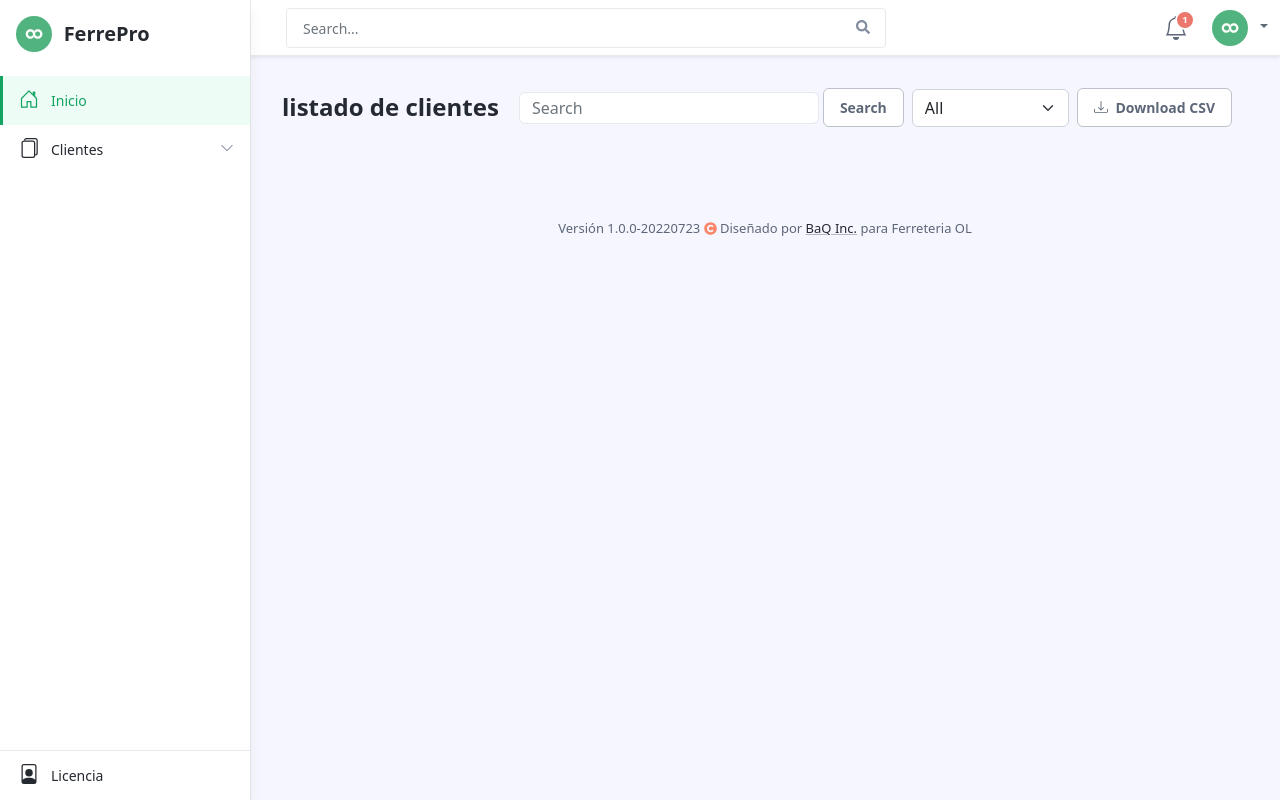
After one commit to brahiamcarmen/FerreApp-Web, a Django app: page /usuarios/listadoclientes in a window 1280 px wide. The commit adds this page. Run offline with Django 3.2, Linux system fonts and the light colour scheme; a user stored in the database is signed in; tables that the repository leaves empty hold one stand-in row (values such as "Sample post"); some libraries are stand-ins or nearby versions.

Commit message:
version 6

```diff
--- a/usuarios/templates/usuarios/base.html
+++ b/usuarios/templates/usuarios/base.html
@@ -111,9 +111,9 @@
 				    <ul class="app-menu list-unstyled accordion" id="menu-accordion">
 					    <li class="nav-item">
 					        <!--//Bootstrap Icons: https://icons.getbootstrap.com/ -->
-					        <a class="nav-link active" href="index.html">
+					        <a class="nav-link active" href="{% url 'usuarios:inicio' %}">
 						        <span class="nav-icon">
-						        <svg width="1em" height="1em" viewBox="0 0 16 16" class="bi bi-house-door" fill="currentColor" xmlns="http://www.w3.org/2000/svg">
+						        <svg width="1em" height="1em" viewBox="0 0 16 16" class="bi bi-house-door" fill="currentColor">
 								  	<path fill-rule="evenodd" d="M7.646 1.146a.5.5 0 0 1 .708 0l6 6a.5.5 0 0 1 .146.354v7a.5.5 0 0 1-.5.5H9.5a.5.5 0 0 1-.5-.5v-4H7v4a.5.5 0 0 1-.5.5H2a.5.5 0 0 1-.5-.5v-7a.5.5 0 0 1 .146-.354l6-6zM2.5 7.707V14H6v-4a.5.5 0 0 1 .5-.5h3a.5.5 0 0 1 .5.5v4h3.5V7.707L8 2.207l-5.5 5.5z"/>
 								  	<path fill-rule="evenodd" d="M13 2.5V6l-2-2V2.5a.5.5 0 0 1 .5-.5h1a.5.5 0 0 1 .5.5z"/>
 								</svg>
@@ -133,16 +133,14 @@
 						         </span>
 		                         <span class="nav-link-text">Clientes</span>
 		                        <span class="submenu-arrow">
-		                            <svg width="1em" height="1em" viewBox="0 0 16 16" class="bi bi-chevron-down" fill="currentColor" xmlns="http://www.w3.org/2000/svg">
+		                            <svg width="1em" height="1em" viewBox="0 0 16 16" class="bi bi-chevron-down" fill="currentColor">
 									  	<path fill-rule="evenodd" d="M1.646 4.646a.5.5 0 0 1 .708 0L8 10.293l5.646-5.647a.5.5 0 0 1 .708.708l-6 6a.5.5 0 0 1-.708 0l-6-6a.5.5 0 0 1 0-.708z"/>
 									</svg>
 	                             </span><!--//submenu-arrow-->
 					        </a><!--//nav-link-->
 					        <div id="submenu-1" class="collapse submenu submenu-1" data-bs-parent="#menu-accordion">
 						        <ul class="submenu-list list-unstyled">
-							        <li class="submenu-item"><a class="submenu-link" href="notifications.html">Lista de clientes</a></li>
-							        <hr>
-							        <li class="submenu-item"><a class="submenu-link" href="account.html">Registrar cliente</a></li>
+							        <li class="submenu-item"><a class="submenu-link" href="{% url 'usuarios:listadoclientes' %}">Lista de clientes</a></li>
 						        </ul>
 					        </div>
 					    </li><!--//nav-item-->
@@ -183,7 +181,7 @@
 	    <footer class="app-footer">
 		    <div class="container text-center py-3">
 		         <!--/* This template is free as long as you keep the footer attribution link. If you'd like to use the template without the attribution link, you can buy the commercial license via our website: themes.3rdwavemedia.com Thank you for your support. :) */-->
-            <small class="copyright">Designed with <span class="sr-only">love</span><i class="fas fa-heart" style="color: #fb866a;"></i> by <a class="app-link" href="http://themes.3rdwavemedia.com" target="_blank">Xiaoying Riley</a> for developers</small>
+            <small class="copyright">Versión {{version}} <span class="sr-only">BaQ Inc.</span><i class="fas fa-copyright" style="color: #fb866a;"></i> Diseñado por <a class="app-link" href="http://themes.3rdwavemedia.com" target="_blank">BaQ Inc.</a> para Ferreteria OL</small>
 
 		    </div>
 	    </footer><!--//app-footer-->
--- /dev/null
+++ b/usuarios/templates/usuarios/listadoclientes.html
@@ -0,0 +1,53 @@
+{% extends 'usuarios/base.html' %}
+{% load static %}
+{% block styles %}
+
+{% endblock %}
+{%block title %} <title>LC</title> {%endblock%}
+{% block content %}
+{% include 'usuarios/alerts.html' %}
+<!-- Titulo -->
+<div class="row g-4 mb-4">
+    <div class="row g-3 mb-4 align-items-center justify-content-between">
+        <div class="col-auto">
+            <h1 class="app-page-title mb-0">listado de clientes</h1>
+        </div>
+        <div class="col-auto">
+            <div class="page-utilities">
+                <div class="row g-2 justify-content-start justify-content-md-end align-items-center">
+                    <div class="col-auto">
+                        <form class="table-search-form row gx-1 align-items-center">
+                            <div class="col-auto">
+                                <input type="text" id="search-orders" name="searchorders" class="form-control search-orders" placeholder="Search">
+                            </div>
+                            <div class="col-auto">
+                                <button type="submit" class="btn app-btn-secondary">Search</button>
+                            </div>
+                        </form>
+                    </div><!--//col-->
+                    <div class="col-auto">
+                        <select class="form-select w-auto" >
+                            <option selected value="option-1">All</option>
+                            <option value="option-2">This week</option>
+                            <option value="option-3">This month</option>
+                            <option value="option-4">Last 3 months</option>
+                        </select>
+                    </div>
+                    <div class="col-auto">
+                        <a class="btn app-btn-secondary" href="#">
+                            <svg width="1em" height="1em" viewBox="0 0 16 16" class="bi bi-download me-1" fill="currentColor" xmlns="http://www.w3.org/2000/svg">
+                                <path fill-rule="evenodd" d="M.5 9.9a.5.5 0 0 1 .5.5v2.5a1 1 0 0 0 1 1h12a1 1 0 0 0 1-1v-2.5a.5.5 0 0 1 1 0v2.5a2 2 0 0 1-2 2H2a2 2 0 0 1-2-2v-2.5a.5.5 0 0 1 .5-.5z"/>
+                                <path fill-rule="evenodd" d="M7.646 11.854a.5.5 0 0 0 .708 0l3-3a.5.5 0 0 0-.708-.708L8.5 10.293V1.5a.5.5 0 0 0-1 0v8.793L5.354 8.146a.5.5 0 1 0-.708.708l3 3z"/>
+                            </svg>
+                            Download CSV
+                        </a>
+                    </div>
+                </div><!--//row-->
+            </div><!--//table-utilities-->
+        </div><!--//col-auto-->
+    </div><!--//row-->
+</div><!--//row-->
+{% endblock %}
+{% block scripts %}
+
+{% endblock %}
--- a/usuarios/urls.py
+++ b/usuarios/urls.py
@@ -1,6 +1,7 @@
 from django.conf.urls import url
-from usuarios.views import Inicio
+from usuarios.views import Inicio, ListaClientes
 
 urlpatterns = [
     url(r'^inicio/', Inicio.as_view(), name='inicio'),
+    url(r'listadoclientes', ListaClientes.as_view(), name='listadoclientes')
 ]
--- a/usuarios/views.py
+++ b/usuarios/views.py
@@ -28,3 +28,20 @@ class Inicio(LoginRequiredMixin, View):
                             )
         except Usuario.DoesNotExist:
             return render(request, "pages-404.html")
+
+class ListaClientes(LoginRequiredMixin, View):
+    login_url = '/'
+    template_name = 'usuarios/listadoclientes.html'
+
+    def get(self, request):
+        try:
+            nombre = open('static/serial/NombreProyecto.txt', 'r')
+            proyectov = nombre.read()
+            version = open('static/serial/Version.txt', 'r')
+            versionp = version.read()
+            datos = Usuario.objects.get(usuid=request.user.pk)
+            return render(request,
+                          self.template_name,{'proyecto': proyectov,'version':versionp},
+                            )
+        except Usuario.DoesNotExist:
+            return render(request, "pages-404.html")
```
